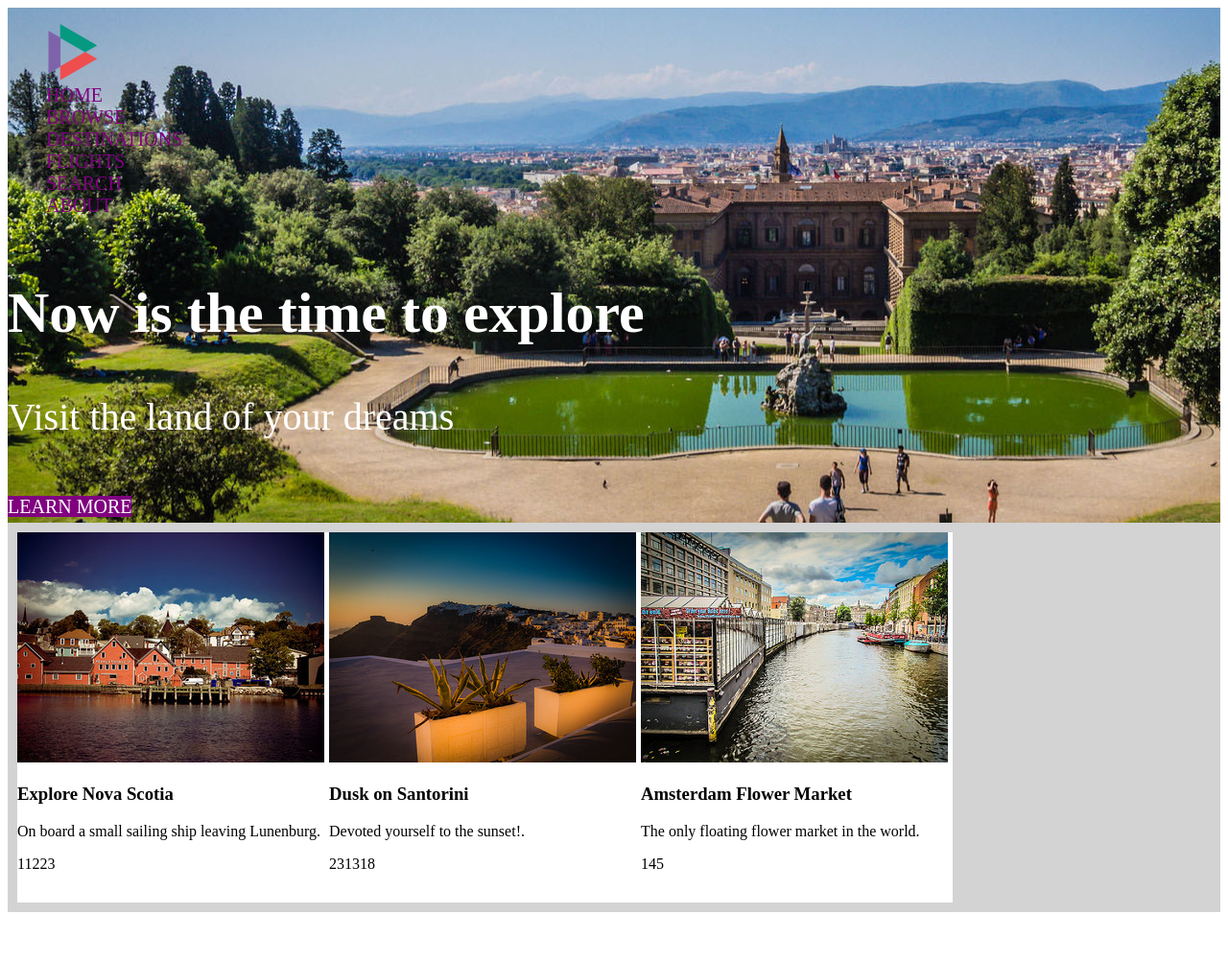
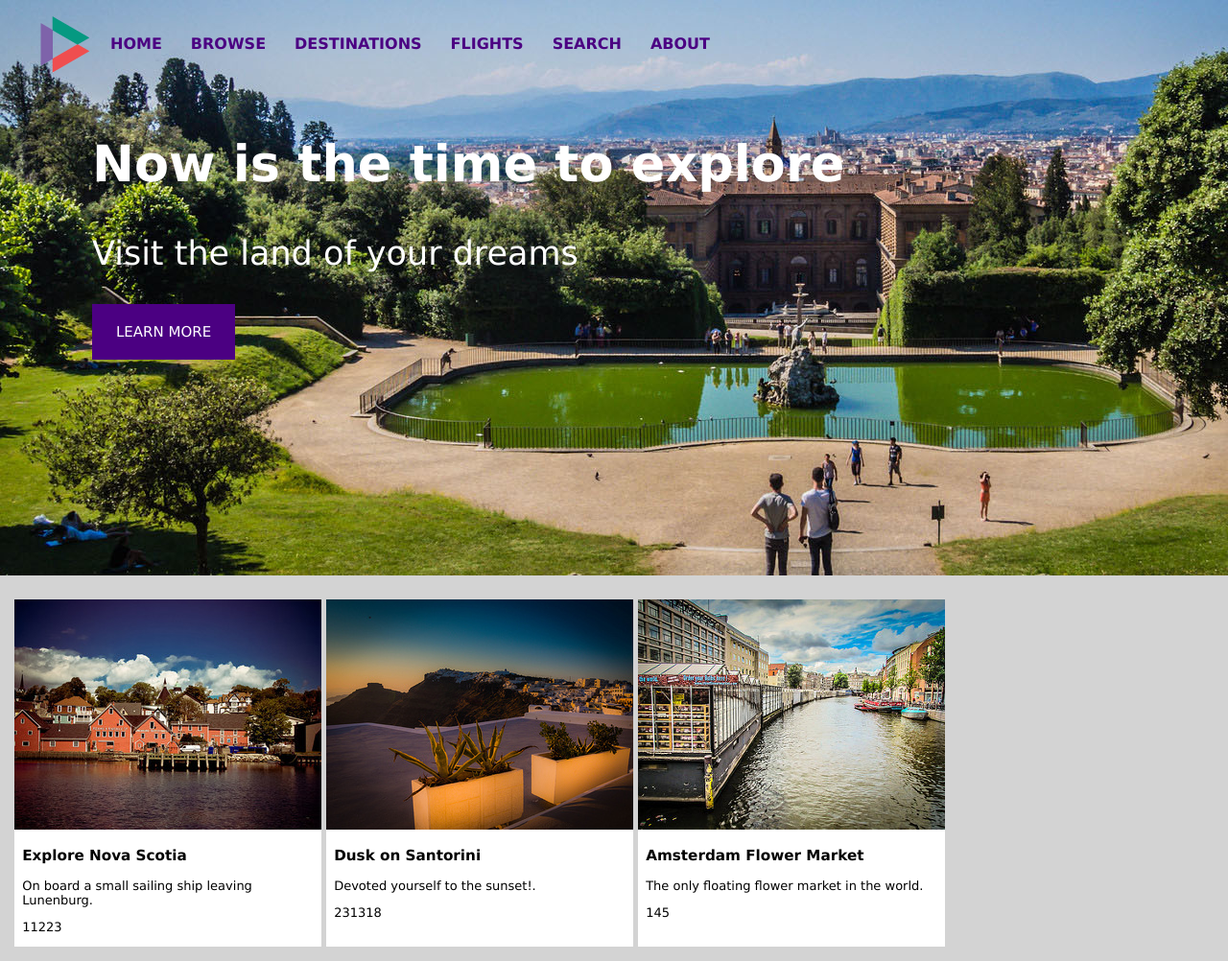
Before and after one commit to vjbrazier/class, a plain HTML site: page ch04-proj3.html in a window 1280 px wide. Shown: the whole page at 96% size. Before the commit the page ends 959 px from the top, so only its background shows below. Drawn offline with Linux system fonts and the light colour scheme.

Commit message:
Changed a bunch of the styling

```diff
--- a/style.css
+++ b/style.css
@@ -1,66 +1,94 @@
-header {
-    background-image: url("images/florence.jpg");
+body {
+    background-color: lightgray;
 }
+
+body, header {
+    margin: 0;
+    padding: 0;
+
+    header {
+        display: flex;
+        flex-direction: column;
+        align-items: flex-start;
+        background-image: url("images/florence.jpg");
+        background-clip: border-box;
+        width: 100%;
+        height: 600px;
+        margin-bottom: 10px;
+    }
+
+}
+
+
 
 nav {
     display: flex;
-
-    ul li{
-        display: flex;
-        color: purple;
-        flex-direction: row;
-        align-content: center;
-    }
+    font-family: Verdana, Geneva, Tahoma, sans-serif;
 
     ul::before {
         content: url("images/logo.png");
     }
 
-    a {
-        display: block;
-        color: purple;
-        list-style: none;
-        font-size: 20px;
-        text-decoration: inherit;
-    }
+    ul {
+        display: flex;
 
-    a:hover {
-        color:white;
+        li {
+            list-style: none;
+
+            a:hover {
+                color:white;
+            }
+
+            a {
+                display: block;
+                padding: 20px 15px;
+                text-decoration: none;
+                font-size: medium;
+                font-weight: bold;
+                color: indigo;
+            }
+        }
     }
 }
 
 #Intro-Text {
     color: white;
-    font-size: 40px;
+    padding-left: 7.5%;
+    font-size: 35px;
+    font-family: Verdana, Geneva, Tahoma, sans-serif;
 
     a {
+        padding: 20px 25px 20px 25px;
         text-decoration: inherit;
-        font-size: 20px;
-        background-color: purple;
+        font-size: 15px;
+        background-color: indigo;
         color: white;
     }
 }
 
 main {
     display: flex;
-    border: 10px solid transparent;
-    background-color: lightgray;
+    border: 15px solid transparent;
 
-    .Photo {
-        border-right: 5px solid transparent;
-        border-bottom: 15px solid white;
-        background-color: white;
+    div {
+        padding-left: 2.55%;
+    }
+
+    .likes::before {
+        content: url("images/heart.png");
 
     }
 
-    section {
+    .comments::before {
+        content: url("images/comment.png");
     }
 
-    img {
+    .Photo {
+        border-right: 5px solid lightgray;
+        background-color: white;
+        font-size: small;
+        font-family: Verdana, Geneva, Tahoma, sans-serif;
     }
 
-    #Nova-Scotia {
 
-        background-color: white;
-    }
 }
```
